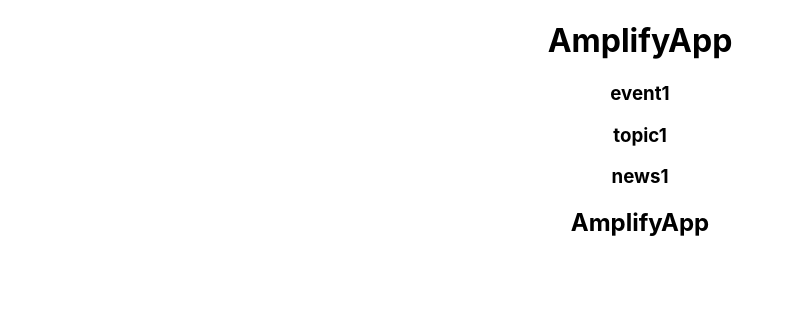
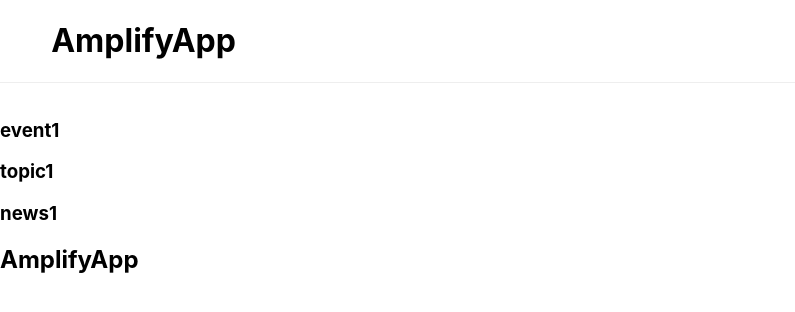
Before and after one commit to tanakadaichi1989/amplifyapp, a React (Create React App) app: page / in a window 1280 px wide. Shown: the top 312 px of the page, without its empty margins (0-795 px from the left). Built offline with nearby package versions, Linux system fonts and the light colour scheme.

Commit message:
Edit App.css

```diff
--- a/src/App.css
+++ b/src/App.css
@@ -1,5 +1,5 @@
 .App {
-  text-align: center;
+  padding-top: 100px;
 }
 
 .App-logo {
@@ -36,3 +36,14 @@
     transform: rotate(360deg);
   }
 }
+
+.Header {
+  position: fixed;
+  top: 0;
+  left: 0;
+  width: 100%;
+  padding-left: 4%;
+  align-items: center;
+  background-color: white;
+  border-bottom:#EEEEEE 1px solid;
+}
--- a/src/Header.tsx
+++ b/src/Header.tsx
@@ -3,7 +3,7 @@ import React from 'react';
 class Header extends React.Component {
     render(){
         return(
-            <div>
+            <div className = "Header">
                 <h1>AmplifyApp</h1>
             </div>
         )
```
